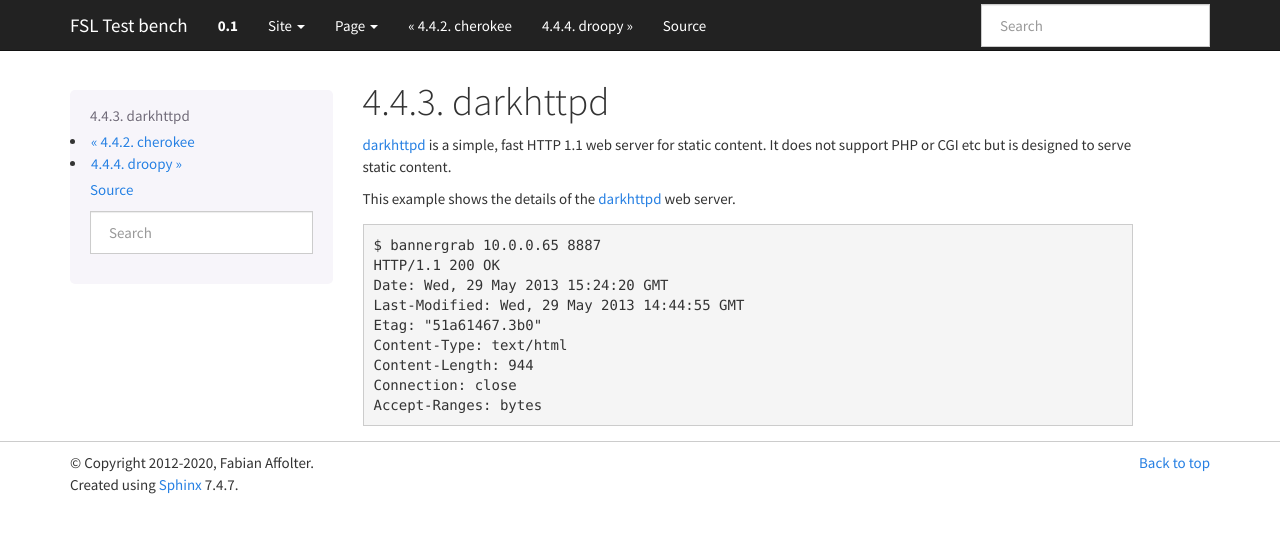
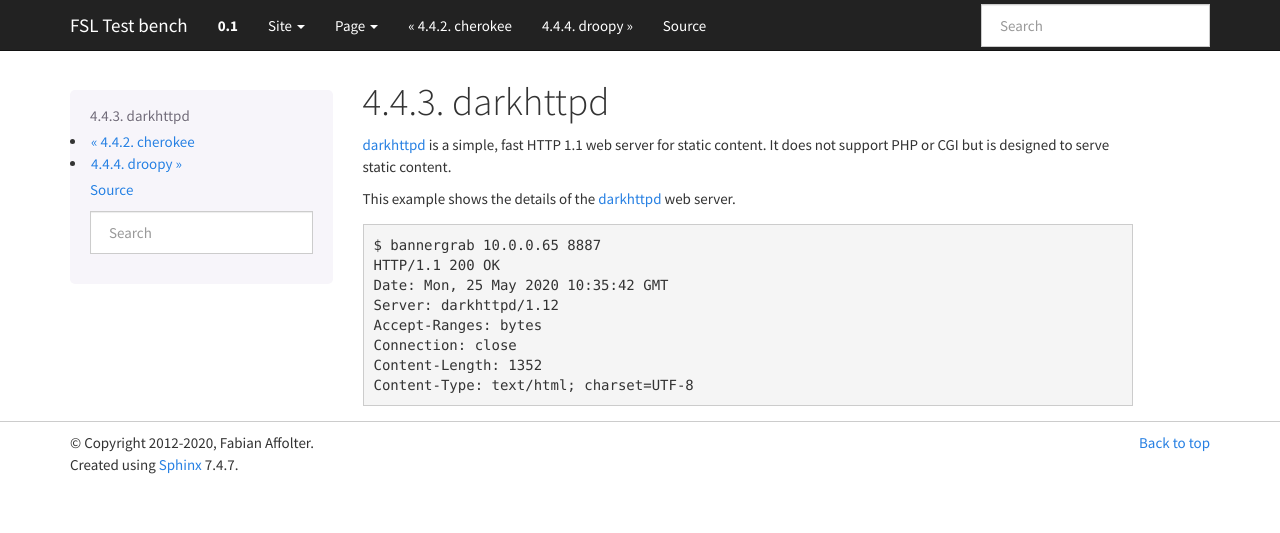
Before and after one commit to fabaff/fsl-test-bench, a Sphinx documentation site: the page built from docs/services/webserver/darkhttpd.rst, in a window 1280 px wide. Shown: the top 533 px of the page. Built offline with Sphinx 7.4.7, drawn with Linux system fonts in a browser that asks for light colours; pages that are not in the unit, such as notebooks, are missing from menus.

Commit message:
Update output

```diff
--- a/docs/services/webserver/darkhttpd.rst
+++ b/docs/services/webserver/darkhttpd.rst
@@ -5,16 +5,15 @@
 darkhttpd
 =========
 `darkhttpd`_ is a simple, fast HTTP 1.1 web server for static content. It
-does not support PHP or CGI etc but is designed to serve static content.
+does not support PHP or CGI but is designed to serve static content.
 
 This example shows the details of the `darkhttpd`_ web server. ::
 
     $ bannergrab 10.0.0.65 8887
     HTTP/1.1 200 OK
-    Date: Wed, 29 May 2013 15:24:20 GMT
-    Last-Modified: Wed, 29 May 2013 14:44:55 GMT
-    Etag: "51a61467.3b0"
-    Content-Type: text/html
-    Content-Length: 944
+    Date: Mon, 25 May 2020 10:35:42 GMT
+    Server: darkhttpd/1.12
+    Accept-Ranges: bytes
     Connection: close
-    Accept-Ranges: bytes
+    Content-Length: 1352
+    Content-Type: text/html; charset=UTF-8
```
